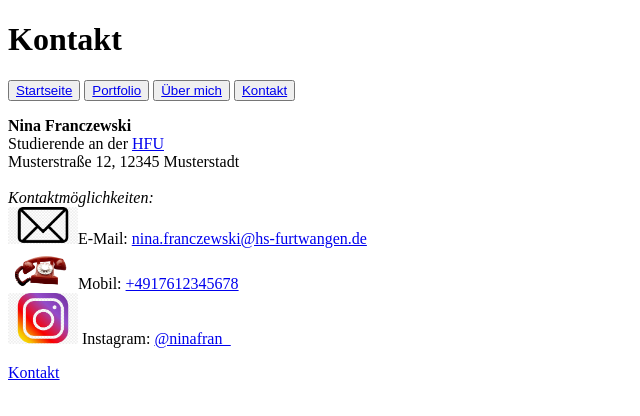
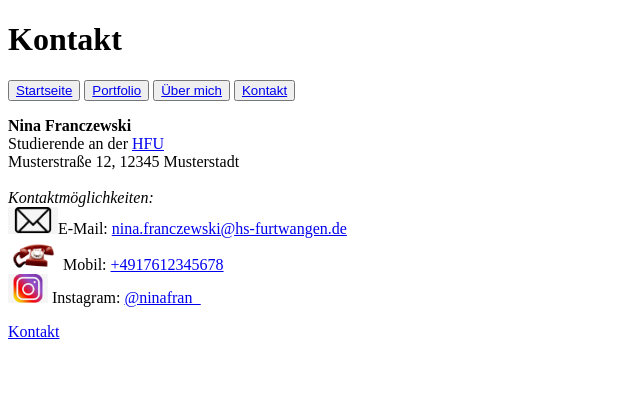
Before and after one commit to ninafranczewski/GIS-SoSe-2021, a plain HTML site: page Praktikumsaufgaben/Aufgabe2.2/Kontakt.html in a window 1280 px wide. Shown: the whole page, without its empty margins (0-640 px from the left). Drawn offline with Linux system fonts and the light colour scheme.

Commit message:
Update Kontakt.html

```diff
--- a/Praktikumsaufgaben/Aufgabe2.2/Kontakt.html
+++ b/Praktikumsaufgaben/Aufgabe2.2/Kontakt.html
@@ -29,9 +29,9 @@
     Musterstraße 12, 12345 Musterstadt</br>
 </br>
     <i>Kontaktmöglichkeiten: </i></br>
-    <img src="email.jpg" width="70"/>E-Mail: <a href="mailto:nina.franczewski@hs-furtwangen.de">nina.franczewski@hs-furtwangen.de</a></br>
-    <img src="Telefon.gif" width="70"/>Mobil: <a href="tel:+4917612345678">+4917612345678</a></br>
-    <img src="Logo.jpg" width="70"/> Instagram: <a href="https://www.instagram.com/ninafran_/?hl=de">@ninafran_</a><br>
+    <img src="email.jpg" width="50"/>E-Mail: <a href="mailto:nina.franczewski@hs-furtwangen.de">nina.franczewski@hs-furtwangen.de</a></br>
+    <img src="Telefon.gif" width="55"/>Mobil: <a href="tel:+4917612345678">+4917612345678</a></br>
+    <img src="Logo.jpg" width="40"/> Instagram: <a href="https://www.instagram.com/ninafran_/?hl=de">@ninafran_</a><br>
     </p>
 </main>
 
```
